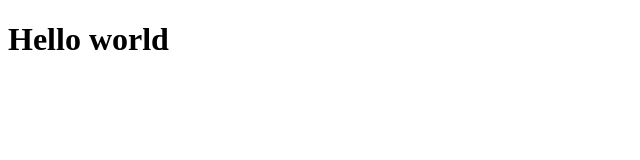
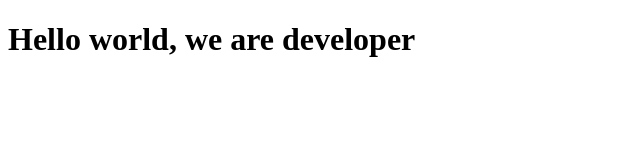
Before and after one commit to Gajengsix/fabianArumugammicroverse, a plain HTML site: page index.html in a window 1280 px wide. Shown: the whole page, without its empty margins (0-640 px from the left). Drawn offline with Linux system fonts and the light colour scheme.

Commit message:
modify html

```diff
--- a/index.html
+++ b/index.html
@@ -8,7 +8,7 @@
 
   <body>
     <script src="https://cdn.freecodecamp.org/testable-projects-fcc/v1/bundle.js"></script>
-    <h1>Hello world</h1>
+    <h1>Hello world, we are developer</h1>
     <!--
 
     Hello Camper!
```
